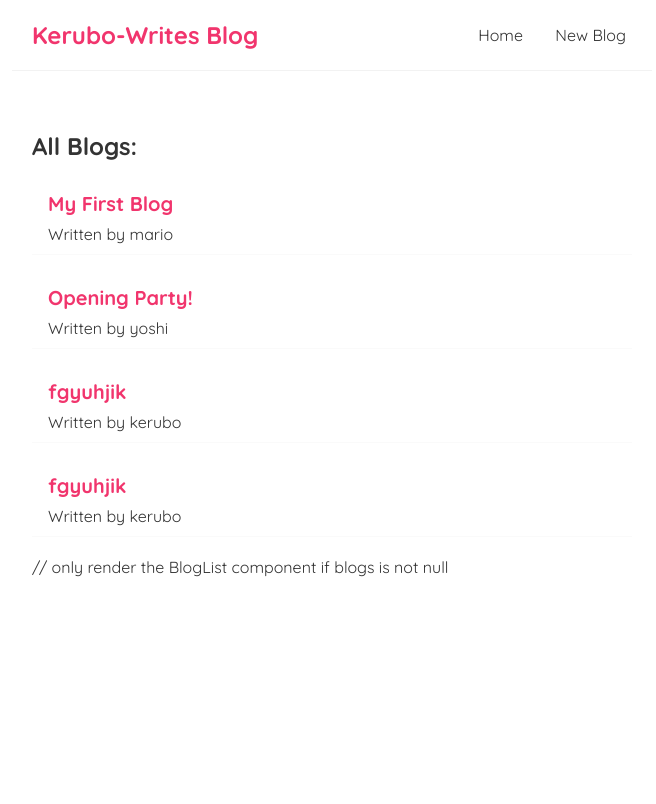
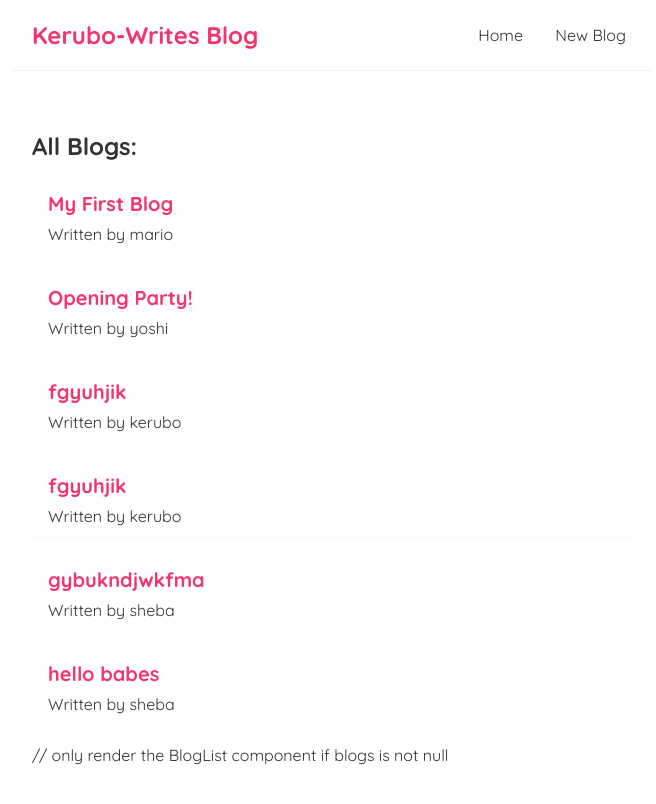
Before and after one commit to Sheeba193/Blog, a React (Create React App) app: page / in a window 1280 px wide. Shown: the top 804 px of the page, without its empty margins (308-964 px from the left). Built offline with nearby package versions, Linux system fonts and the light colour scheme; data requests are answered from the project's data file.

Commit message:
programmitic redirects using useHistory

```diff
--- a/data/db.json
+++ b/data/db.json
@@ -23,6 +23,18 @@
       "title": "fgyuhjik",
       "body": "gvhbjn",
       "author": "kerubo"
+    },
+    {
+      "id": "e0c6",
+      "title": "gybukndjwkfma",
+      "body": "gvrhbjfq3nkwg",
+      "author": "sheba"
+    },
+    {
+      "id": "31a8",
+      "title": "hello babes",
+      "body": "love you",
+      "author": "sheba"
     }
   ]
 }
--- a/src/Create.js
+++ b/src/Create.js
@@ -1,10 +1,12 @@
 import { useState } from "react";
+import { useHistory } from "react-router-dom/cjs/react-router-dom.min";
 
 const Create = () => {
     const [title, setTitle] = useState(''); //useState hook to create a state variable called title and a function called setTitle to update it. The initial value of title is an empty string.
     const [body, setBody] = useState('');//useState hook to create a state variable called body and a function called setBody to update it. The initial value of body is an empty string.
     const [author, setAuthor] = useState('sheba'); //useState hook to create a state variable called author and a function called setAuthor to update it. The initial value of author is 'sheba'.
     const [isPending, setIsPending] = useState(false); //useState hook to create a state variable called isPending and a function called setIsPending to update it. The initial value of isPending is false.
+    const history = useHistory(); //useHistory hook to get access to the history object, which allows us to programmatically navigate to different routes in our application.
 
     const handleSubmit = (e) => {
         e.preventDefault(); //prevents the default behavior of the form submission, which is to refresh the page.
@@ -18,7 +20,11 @@ const Create = () => {
         }).then(() => {
             console.log('new blog added'); //logs a message to the console when the request is complete.
             setIsPending(false); //sets isPending to false when the request is complete.
+            history.push('/');
+            // history.go('-1'); //redirects the user to the home page after successfully adding a blog.
         });
+
+
     };
 
     return (
```
